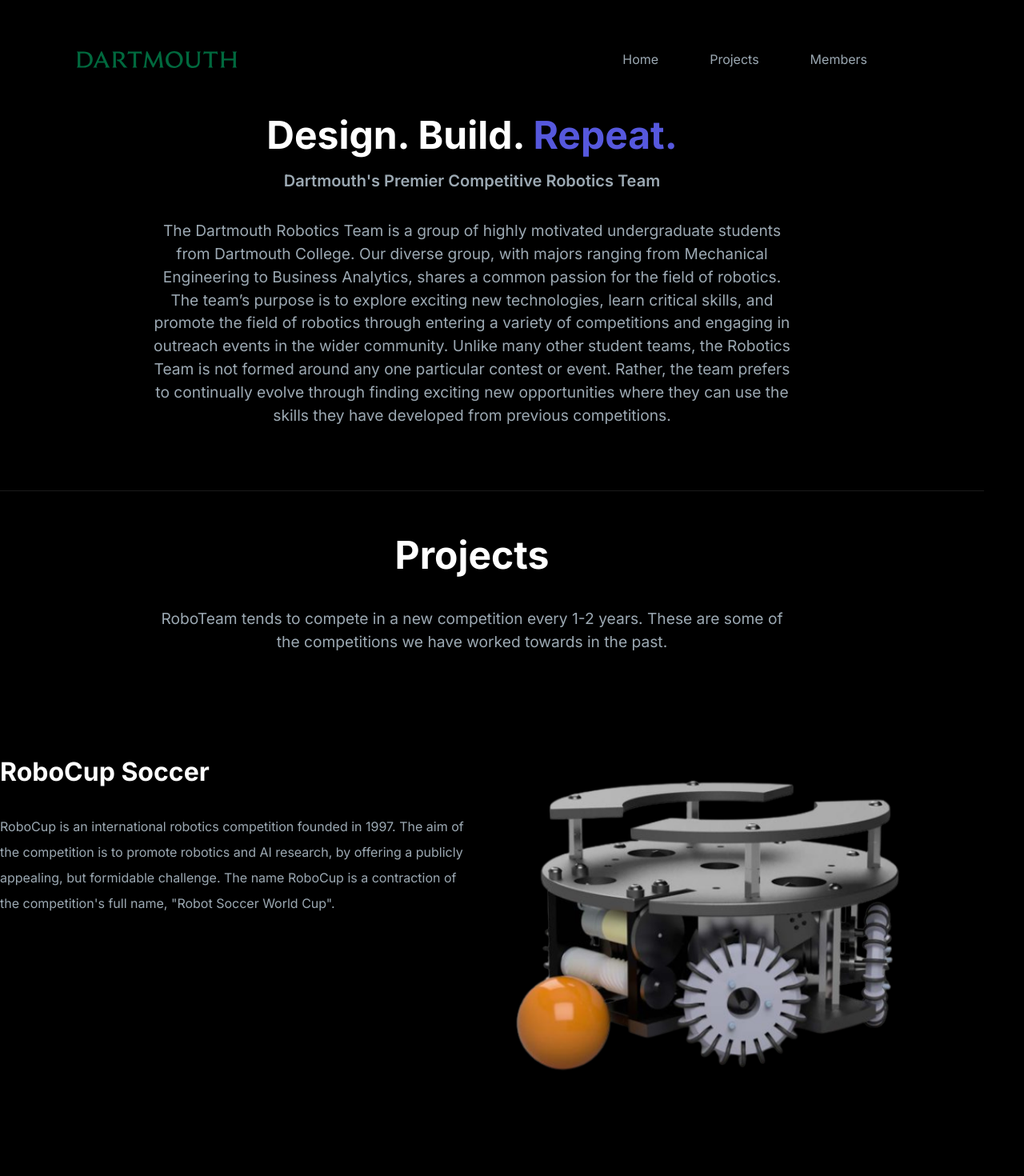
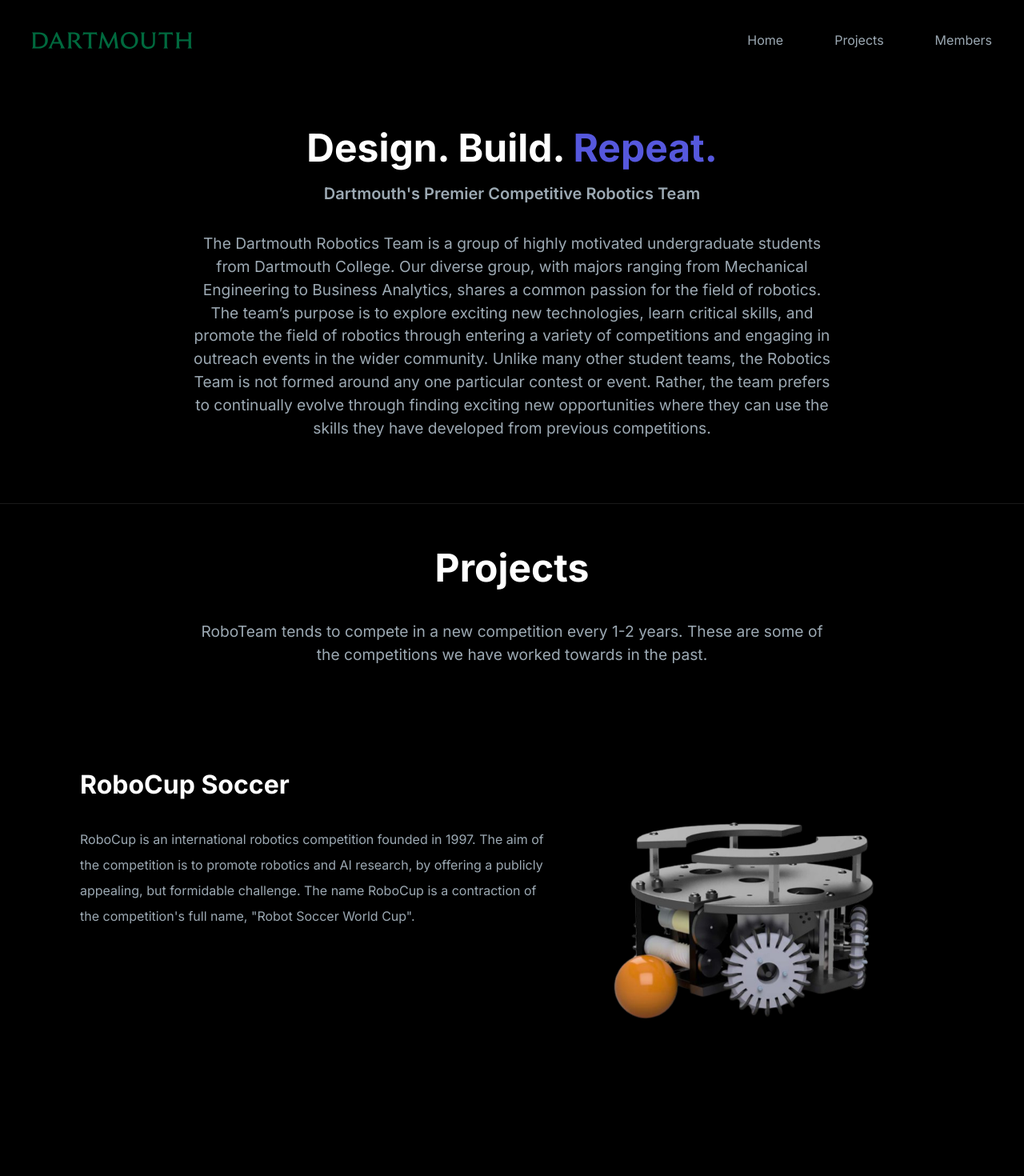
Before and after one commit to Dartmouth-Robotics-Club/website, a Next.js app: page / in a window 1280 px wide. Shown: the top 1470 px of the page at 80% size. Built offline with nearby package versions, Linux system fonts and the light colour scheme.

Commit message:
update layout

```diff
--- a/src/app/layout.tsx
+++ b/src/app/layout.tsx
@@ -1,4 +1,3 @@
-import './globals.css'
 import type { Metadata } from 'next'
 import { Inter } from 'next/font/google'
 
--- a/src/app/page.module.css
+++ b/src/app/page.module.css
@@ -7,7 +7,7 @@
   min-height: 100vh;
 } */
 
-.description {
+/* .description {
   display: inherit;
   justify-content: inherit;
   align-items: inherit;
@@ -44,9 +44,9 @@
   grid-template-columns: repeat(4, minmax(25%, auto));
   max-width: 100%;
   width: var(--max-width);
-}
+} */
 
-.card {
+/* .card {
   padding: 1rem 1.2rem;
   border-radius: var(--border-radius);
   background: rgba(var(--card-rgb), 0);
@@ -70,9 +70,9 @@
   font-size: 0.9rem;
   line-height: 1.5;
   max-width: 30ch;
-}
+} */
 
-.center {
+/* .center {
   display: flex;
   justify-content: center;
   align-items: center;
@@ -93,22 +93,22 @@
   width: 240px;
   height: 180px;
   z-index: -1;
-}
+} */
 
-.center::before,
+/* .center::before,
 .center::after {
   content: '';
   left: 50%;
   position: absolute;
   filter: blur(45px);
   transform: translateZ(0);
-}
-
+} */
+/*
 .logo {
   position: relative;
-}
+} */
 /* Enable hover only on non-touch devices */
-@media (hover: hover) and (pointer: fine) {
+/* @media (hover: hover) and (pointer: fine) {
   .card:hover {
     background: rgba(var(--card-rgb), 0.1);
     border: 1px solid rgba(var(--card-border-rgb), 0.15);
@@ -123,9 +123,9 @@
   .card:hover span {
     transform: none;
   }
-}
+} */
 
-/* Mobile */
+/* Mobile
 @media (max-width: 700px) {
   .content {
     padding: 4rem;
@@ -144,9 +144,9 @@
 
   .card h2 {
     margin-bottom: 0.5rem;
-  }
+  } */
 
-  .center {
+  /* .center {
     padding: 8rem 0 6rem;
   }
 
@@ -169,9 +169,9 @@
     justify-content: center;
     position: fixed;
     width: 100%;
-  }
+  } */
 
-  .description p {
+  /* .description p {
     align-items: center;
     inset: 0 0 auto;
     padding: 2rem 1rem 1.4rem;
@@ -185,9 +185,9 @@
     );
     background-clip: padding-box;
     backdrop-filter: blur(24px);
-  }
+  } */
 
-  .description div {
+  /* .description div {
     align-items: flex-end;
     pointer-events: none;
     inset: auto 0 0;
@@ -199,10 +199,10 @@
       rgb(var(--background-end-rgb)) 40%
     );
     z-index: 1;
-  }
+  } */
 }
 
-/* Tablet and Smaller Desktop */
+/* Tablet and Smaller Desktop
 @media (min-width: 701px) and (max-width: 1120px) {
   .grid {
     grid-template-columns: repeat(2, 50%);
@@ -226,4 +226,4 @@
   to {
     transform: rotate(0deg);
   }
-}
+} */
--- a/src/app/page.tsx
+++ b/src/app/page.tsx
@@ -1,3 +1,4 @@
+import styles from './page.module.css'
 import Header from '@/components/Header'
 import Hero from '@/components/Hero'
 import Projects from '@/components/Projects'
--- a/src/components/Footer.jsx
+++ /dev/null
@@ -1,19 +0,0 @@
-import "@/style/footer.scss"
-import Image from 'next/image'
-
-export default function Footer() {
-    return (
-      <footer className="footer">
-        <div className="logo-container">
-          <Image
-            src="/dart-logo.svg"
-            alt="dart-logo"
-            fill={true}
-          />
-        </div>
-        <div className="links">
-          <span className="text-muted">&copy; {new Date().getFullYear()} &mdash; Dartmouth Robotics</span>
-        </div>
-      </footer>
-    )
-}
--- /dev/null
+++ b/src/components/Footer.tsx
@@ -0,0 +1,13 @@
+import "@/style/footer.scss"
+
+export default function Footer() {
+    return (
+      <footer className="footer">
+        <div className="footer-inner">
+          <div className="links">
+            <span className="text-muted">&copy; {new Date().getFullYear()} &mdash; Dartmouth Robotics</span>
+          </div>
+        </div>
+      </footer>
+    )
+}
--- a/src/components/Header.jsx
+++ b/src/components/Header.tsx
@@ -4,6 +4,7 @@
 export default function Header() {
   return (
     <header className="header">
+      <div className="header-inner">
       <div className="logo-container">
         <img src="/dart-logo.svg" alt="dart-logo" />
       </div>
@@ -28,6 +29,7 @@
           </ul>
         </nav>
       </div>
+      </div>
     </header>
   )
 }
--- a/src/components/Projects.tsx
+++ b/src/components/Projects.tsx
@@ -30,7 +30,9 @@
                   <h1 className="project-title">{project.name}</h1>
                   <p className="project-description">{project.description}</p>
                 </div>
-                <img className="project-image" src={project.image} />
+                <div className="project-image-wrapper">
+                  <img className="project-image" src={project.image} />
+                </div>
               </div>
             )
           }
--- a/src/style/globals.scss
+++ b/src/style/globals.scss
@@ -31,14 +31,22 @@
   list-style: none;
 }
 
+a {
+  color: inherit;
+  text-decoration: none;
+}
+
 main {
   display: flex;
   flex-direction: column;
   justify-content: space-between;
   align-items: center;
-  padding: 4rem 6rem 6rem;
-  width: min(100svw, 1180px);
+  width: 100svw;
   min-height: 100vh;
+
+  & > * {
+    margin: 0 auto;
+  }
 }
 
 
@@ -83,9 +91,19 @@
 }
 
 .header {
-  width: 100%;
-  display: inline-flex;
-  justify-content: space-between;
+  width: 100svw;
+  display: flex;
+  padding: 40px;
+
+  .header-inner {
+    display: inline-flex;
+    justify-content: space-between;
+
+    margin: 0 auto;
+    width: min(100%, 1200px);
+
+
+  }
 
   .logo-container {
     position: relative;
@@ -108,11 +126,6 @@
 }
 
 .footer {
-  width: 100%;
-  .logo-container {
-    position: relative;
-    width: 100%;
-    height: fit-content;
-
-  }
+  width: min(100%, 1200px);
+  padding: 30px;
 }
--- a/src/style/projects.scss
+++ b/src/style/projects.scss
@@ -4,14 +4,30 @@
   display: flex;
   flex-direction: column;
   margin: 50px 0;
+  width: 100%;
+  max-width: 1080px;
 
   .project-card {
     display: flex;
+    margin: 50px 0;
     flex-direction: row;
-    margin: 50px 0;
+
+    @media(max-width: 960px) {
+      flex-direction: column;
+
+      .project-details {
+        width: 100%;
+      }
+
+      &:nth-child(even){
+        .project-image {
+          order: 1;
+        }
+      }
+    }
 
     .project-details {
-      width: 50%;
+      // width: 50%;
       display: flex;
       flex-direction: column;
       line-height: 2;
@@ -23,23 +39,37 @@
       }
     }
 
-    .project-image {
+    .project-image-wrapper {
       width: 50%;
       display: flex;
-      justify-content: center;
-      align-items: center;
+      padding: 50px;
+
+      @media (max-width: 960px) {
+        width: 100%;
+      }
 
       img {
-        width: 100%;
-        height: 100%;
+        margin: 0 auto;
+        max-width: 400px;
+        max-height: 400px;
+        width: auto;
+        height: auto;
         object-fit: contain;
       }
 
 
     }
+
     &:nth-child(even){
-      .project-image {
+      .project-image-wrapper {
         order: -1;
+      }
+
+      @media(max-width: 960px) {
+        .project-image-wrapper {
+          width: 100%;
+          order: 1;
+        }
       }
     }
   }
```
